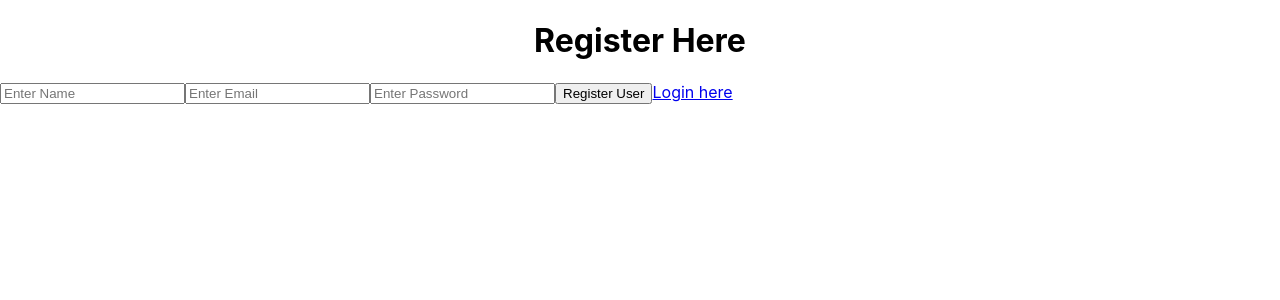
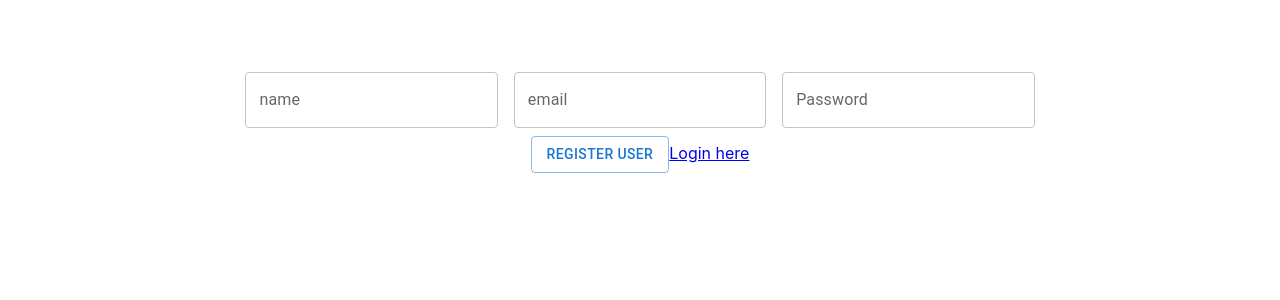
Before and after one commit to ShubhradipSarkar/YourMedia_client_gql, a React (Create React App) app: page /Register in a window 1280 px wide. Shown: the top 300 px of the page. Built offline with nearby package versions, Linux system fonts and the light colour scheme.

Commit message:
login and register form from MUI

```diff
--- a/src/components/GetUsers.js
+++ b/src/components/GetUsers.js
@@ -53,7 +53,7 @@ const YourOtherComponent = () => {
       <h1>.</h1>
       <h1>.</h1>
       <h1>.</h1>
-
+      <a href="/test">Form test</a>
       <LabelBottomNavigation/>
     </div>
   );
--- a/src/components/Login.js
+++ b/src/components/Login.js
@@ -1,6 +1,10 @@
-import React, { useState } from "react";
+import { useState } from "react";
 import axios from "axios";
 import { useNavigate } from "react-router-dom";
+import * as React from 'react';
+import Box from '@mui/material/Box';
+import TextField from '@mui/material/TextField';
+import Button from '@mui/material/Button';
 
 function Login(){
     const [email, SetEmail] = useState("");
@@ -27,15 +31,42 @@ function Login(){
     }
 
     return(
-        <div>
-            <center><h1>Login Here</h1></center>
-            <input type="email" value={email} placeholder="Enter Email" onChange={(e)=>{SetEmail(e.target.value)}}/>
-            <input type="password" value={password} placeholder="Enter Password" onChange={(e)=>{SetPassword(e.target.value)}}/>
-            <button onClick={LoginUser}>Login</button>
 
-            <a href="/register">Register here</a>
+        <Box
+        component="form"
+        sx={{
+          '& .MuiTextField-root': { m: 1, width: '25ch' },
+        }}
+        noValidate
+        autoComplete="off"
+        >
+        <center>
+        <div style={{ marginTop: '5%' }}>
+
+          <TextField
+            id="outlined-password-input"
+            label="email"
+            type="email"
+            value={email}
+            onChange={(e)=>{SetEmail(e.target.value)}}
+          />
+          <TextField
+            id="outlined-password-input"
+            label="Password"
+            type="password"
+            autoComplete="current-password"
+            value={password}
+            onChange={(e)=>{SetPassword(e.target.value)}}
+          />
+
         </div>
-    )
+        <Button variant="outlined" onClick={LoginUser}>Login</Button>
+        <a href="/register">Register here</a>
+        </center>
+
+      </Box>
+
+)
 }
 
 export default Login
--- a/src/components/Register.js
+++ b/src/components/Register.js
@@ -1,6 +1,11 @@
-import React, { useState } from "react";
+import { useState } from "react";
 import axios from "axios";
 import { useNavigate } from "react-router-dom";
+import * as React from 'react';
+import Box from '@mui/material/Box';
+import TextField from '@mui/material/TextField';
+import Button from '@mui/material/Button';
+
 
 function Register(){
     const [name, SetName] = useState("");
@@ -24,15 +29,55 @@ function Register(){
     };
 
     return(
-        <div>
-            <center><h1>Register Here</h1></center>
-            <input type="name" value={name} placeholder="Enter Name" onChange={(e)=>{SetName(e.target.value)}}/>
-            <input type="email" value={email} placeholder="Enter Email" onChange={(e)=>{SetEmail(e.target.value)}}/>
-            <input type="password" value={password} placeholder="Enter Password" onChange={(e)=>{SetPassword(e.target.value)}}/>
-            <button onClick={RegisterUser}>Register User</button>
+        // <div>
+        //     <center><h1>Register Here</h1></center>
+        //     <input type="name" value={name} placeholder="Enter Name" onChange={(e)=>{SetName(e.target.value)}}/>
+        //     <input type="email" value={email} placeholder="Enter Email" onChange={(e)=>{SetEmail(e.target.value)}}/>
+        //     <input type="password" value={password} placeholder="Enter Password" onChange={(e)=>{SetPassword(e.target.value)}}/>
+        //     <button onClick={RegisterUser}>Register User</button>
 
-            <a href="/">Login here</a>
+        //     <a href="/">Login here</a>
+        // </div>
+
+        <Box
+        component="form"
+        sx={{
+        '& .MuiTextField-root': { m: 1, width: '25ch' },
+        }}
+        noValidate
+        autoComplete="off"
+        >
+        <center>
+        <div style={{ marginTop: '5%' }}>
+        <TextField
+            id="outlined-password-input"
+            label="name"
+            type="name"
+            value={name}
+            onChange={(e)=>{SetName(e.target.value)}}
+        />
+        <TextField
+            id="outlined-password-input"
+            label="email"
+            type="email"
+            value={email}
+            onChange={(e)=>{SetEmail(e.target.value)}}
+        />
+        <TextField
+            id="outlined-password-input"
+            label="Password"
+            type="password"
+            autoComplete="current-password"
+            value={password}
+            onChange={(e)=>{SetPassword(e.target.value)}}
+        />
+
         </div>
+        <Button variant="outlined" onClick={RegisterUser}>Register User</Button>
+        <a href="/">Login here</a>
+        </center>
+
+        </Box>
     )
 }
 
--- a/src/components/Routers.js
+++ b/src/components/Routers.js
@@ -3,6 +3,7 @@ import Register from "./Register";
 import Home from "./Home";
 import { BrowserRouter } from 'react-router-dom'
 import {Route, Routes} from 'react-router-dom'
+import FormPropsTextFields from "./decorations/Forms";
 
 function MakeRoutes(){
     return(
@@ -11,6 +12,7 @@ function MakeRoutes(){
                 <Route path = '/' element = {<Login/>}/>
                 <Route path = '/Register' element = {<Register/>}/>
                 <Route path = '/Home' element = {<Home/>}/>
+                <Route path = '/test' element = {<FormPropsTextFields/>}/>
             </Routes>
         </BrowserRouter>
     )
--- /dev/null
+++ b/src/components/decorations/Forms.jsx
@@ -0,0 +1,37 @@
+import * as React from 'react';
+import Box from '@mui/material/Box';
+import TextField from '@mui/material/TextField';
+
+export default function FormPropsTextFields() {
+  return (
+    <Box
+      component="form"
+      sx={{
+        '& .MuiTextField-root': { m: 1, width: '25ch' },
+      }}
+      noValidate
+      autoComplete="off"
+    >
+      <center>
+      <div style={{ marginTop: '25%' }}>
+
+        <TextField
+          id="outlined-password-input"
+          label="Password"
+          type="password"
+          autoComplete="current-password"
+        />
+        <TextField
+          id="outlined-password-input"
+          label="Password"
+          type="password"
+          autoComplete="current-password"
+        />
+
+      </div>
+
+      </center>
+
+    </Box>
+  );
+}
```
